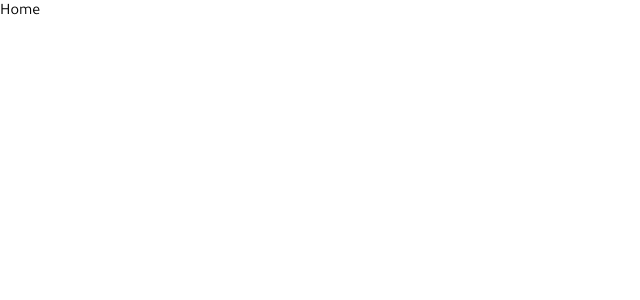
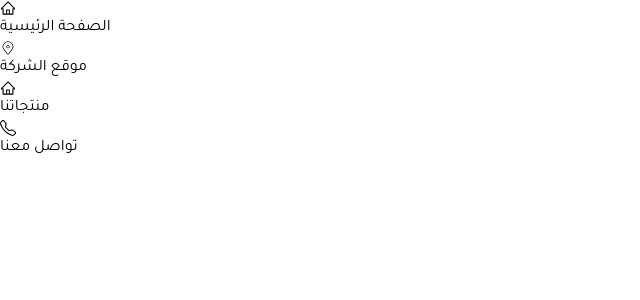
Before and after one commit to hadeel-halliq/AlBaraka-Metals, a React (Vite) app: page / in a window 1280 px wide. Shown: the top 300 px of the page, without its empty margins (0-640 px from the left). Built offline with nearby package versions, Linux system fonts and the light colour scheme; the HTML template or start-up script is replaced by a standard one.

Commit message:
add navBar

```diff
--- a/src/Components/MainLayout/NavBar.jsx
+++ b/src/Components/MainLayout/NavBar.jsx
@@ -1,7 +1,36 @@
+import { NavLink } from "react-router-dom";
+
+import { BsTelephone } from "react-icons/bs";
+import { CiLocationOn } from "react-icons/ci";
+import { AiOutlineHome } from "react-icons/ai";
+
 export default function NavBar() {
   return (
-    <div>
-
-    </div>
+    <nav>
+      <NavLink to="/">
+        <div>
+            <AiOutlineHome/>
+            <p>الصفحة الرئيسية</p>
+        </div>
+      </NavLink>
+      <NavLink to="/site">
+        <div>
+            <CiLocationOn/>
+            <p>موقع الشركة</p>
+        </div>
+      </NavLink>
+      <NavLink to="/products">
+        <div>
+            <AiOutlineHome/>
+            <p>منتجاتنا</p>
+        </div>
+      </NavLink>
+      <NavLink to="/contact">
+        <div>
+            <BsTelephone/>
+            <p>تواصل معنا</p>
+        </div>
+      </NavLink>
+    </nav>
   )
 }
--- a/src/Pages/HomePage/Home.jsx
+++ b/src/Pages/HomePage/Home.jsx
@@ -1,9 +1,10 @@
+import NavBar from "../../Components/MainLayout/NavBar";
 
 
 export default function Home() {
   return (
     <div>
-      Home
+      <NavBar/>
     </div>
   )
 }
```
